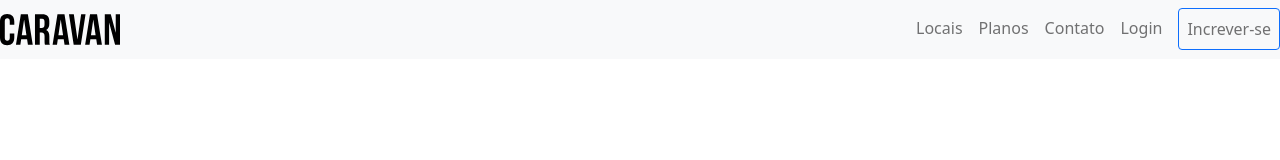
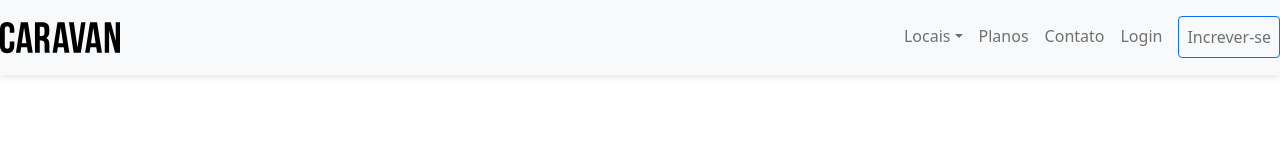
Before and after one commit to DanielFFerreira/caravan, a plain HTML site: page index.html in a window 1280 px wide. Drawn offline with nearby package versions, Linux system fonts and the light colour scheme.

Commit message:
(style): shadow and dropdown effect

```diff
--- a/css/style.css
+++ b/css/style.css
@@ -0,0 +1,4 @@
+.box-shadow {
+  box-shadow: 0 2px 4px 0 rgba(0, 0, 0, 0.05),
+              0 4px 8px 0 rgba(0, 0, 0, 0.05);
+}
--- a/index.html
+++ b/index.html
@@ -13,7 +13,7 @@
 <body>
 
   <!-- Navegation -->
-  <nav class="navbar navbar-expand-md navbar-light bg-light">
+  <nav class="navbar box-shadow navbar-expand-md navbar-light bg-light fixed-top py-3">
     <a href="index.html" class="navbar-brand">
       <img src="./img/caravan.svg" alt="logo caravan">
     </a>
@@ -23,8 +23,13 @@
 
     <div class="collapse navbar-collapse" id="navbarSupportedContent">
       <ul class="navbar-nav ms-auto ">
-        <li class="nav-item">
-          <a class="nav-link" href="locais.html">Locais</a>
+        <li class="nav-item dropdown">
+          <a class="nav-link dropdown-toggle" role="button" id="dropdownMenuLink" data-bs-toggle="dropdown" aria-expanded="false" href="#">Locais</a>
+            <ul class="dropdown-menu" aria-labelledby="dropdownMenuLink">
+              <li><a class="dropdown-item" href="local.html">Califórnia</a></li>
+              <li><a class="dropdown-item" href="local.html">Páris</a></li>
+              <li><a class="dropdown-item" href="local.html">Dublin</a></li>
+            </ul>
         </li>
         <li class="nav-item">
           <a class="nav-link" href="planos.html">Planos</a>
```
